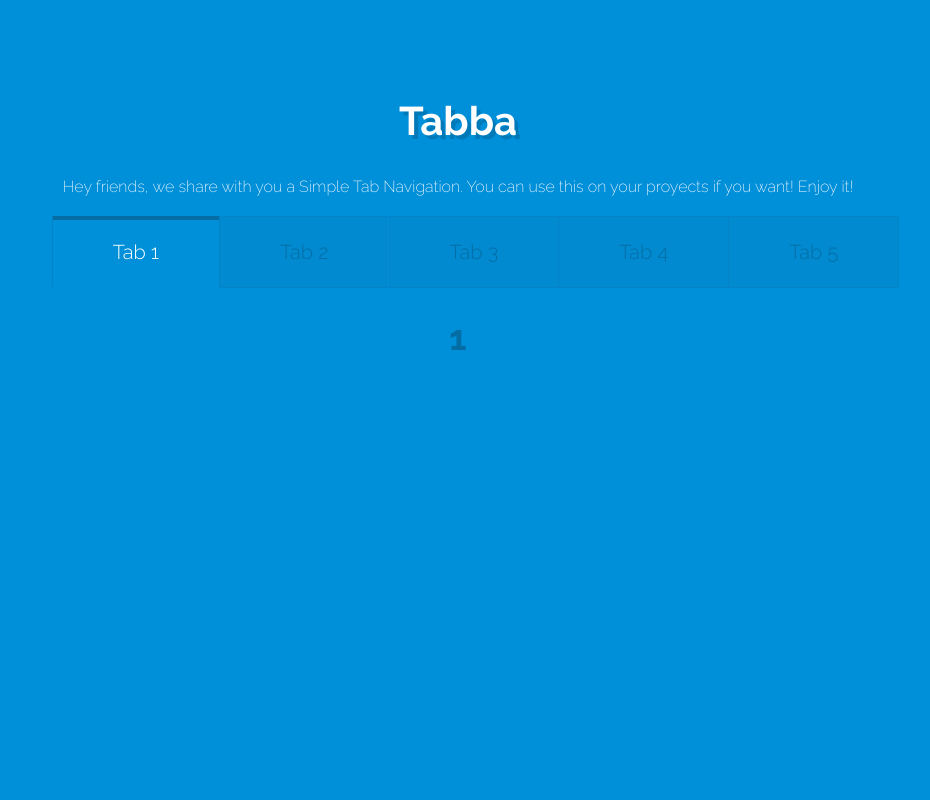
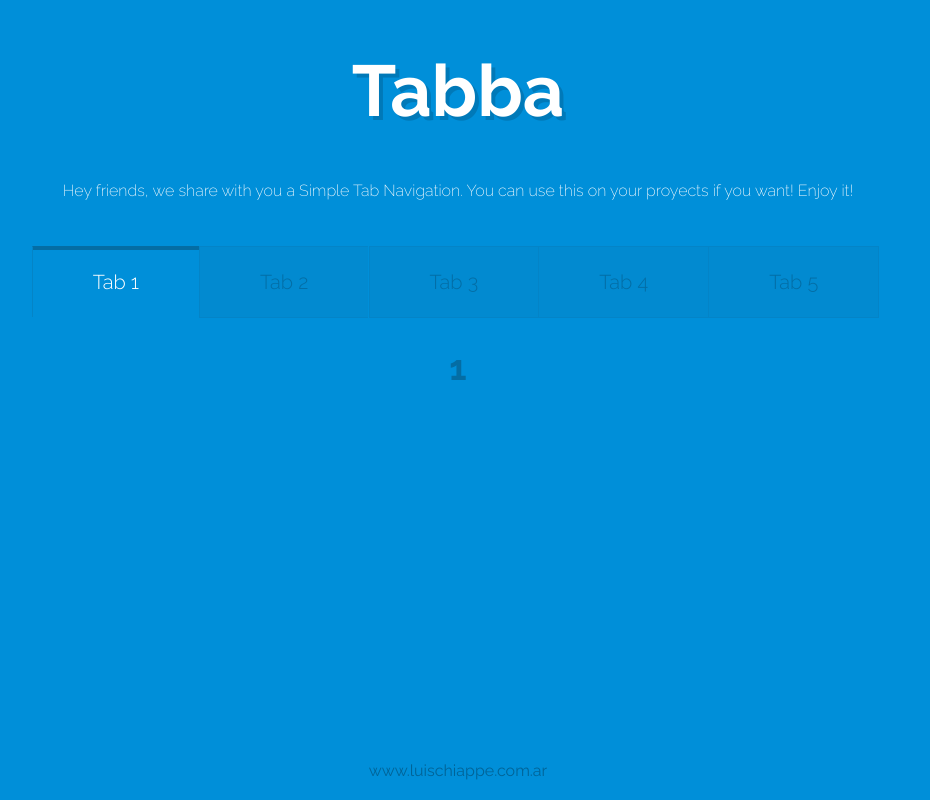
Before and after one commit to Luifi/Simple-Tab, a plain HTML site: page index.html in a window 1280 px wide. Shown: the whole page, without its empty margins (182-1112 px from the left). Drawn offline with nearby package versions, Linux system fonts and the light colour scheme.

Commit message:
update tabba

```diff
--- a/index.html
+++ b/index.html
@@ -2,15 +2,21 @@
 <html lang="en">
 <head>
     <meta charset="UTF-8">
-    <title>Simple Super Tab</title>
+    <title>Tabba - Simple Tab Navigation</title>
     <link rel="stylesheet" href="css/main.css">
     <link href='http://fonts.googleapis.com/css?family=Raleway:700,400,300,200' rel='stylesheet' type='text/css'><body>
 
-    <section id="tabs">
-
+    <!-- HEADER -->
+    <header>
         <h1>Tabba</h1>
         <p>Hey friends, we share with you a Simple Tab Navigation. You can use this on your proyects if you want! Enjoy it!</p>
 
+    </header> <!-- /HEADER -->
+
+    <!-- SECTION TABS -->
+    <section id="tabs">
+
+        <!-- Tabs Navigation -->
         <nav>
             <ul class="navtab">
                 <li class="navtab__item navtab__item--active">
@@ -31,6 +37,7 @@
             </ul>
         </nav>
 
+        <!-- Tabs Content -->
         <div class="tab-content">
             <article id="tab-1">
                 <h2>1</h2>
@@ -47,10 +54,13 @@
             <article id="tab-5">
                 <h2>5</h2>
             </article>
-        </div>
-        <!-- /content -->
-    </section>
-    <!-- /tabs -->
+        </div> <!-- / Tabs Content -->
+
+    </section> <!-- / SECTION TABS -->
+
+    <footer>
+        <a href="http://www.luischiappe.com.ar">www.luischiappe.com.ar</a>
+    </footer>
 
     <!-- JS -->
     <script src="http://ajax.googleapis.com/ajax/libs/jquery/1.11.1/jquery.min.js"></script>
--- a/scss/main.scss
+++ b/scss/main.scss
@@ -8,9 +8,13 @@ body {
     color: #fff;
 }
 
-h1{
+h1, h2, p, a {
+    text-align: center;
+}
+
+h1 {
     font-weight: 700;
-    font-size: 2em;
+    font-size: 4.5em;
     text-shadow: 4px 4px 0 rgba(0,0,0,.15);
 }
 
@@ -20,7 +24,7 @@ h2 {
 }
 
 p {
-    font-size: 0.8em;
+    font-size: 1em;
     font-weight: 200;
 }
 
@@ -31,9 +35,8 @@ p {
     display: block;
     position: relative;
     overflow: hidden;
-    margin: 5% auto 0;
+    margin: 2% auto 0;
     max-width: 1200px;
-    min-width: 980px;
     font-weight: 300;
     font-size: 1.25em;
     text-align: center;
@@ -42,8 +45,11 @@ p {
 // Nav Tabs
 
 %item {
-    display: inline-block;
-    margin: 0 0 0 -5px;
+
+    @media screen and (min-width:980px) {
+        display: inline-block;
+        margin: 0 0 0 -5px;
+    }
 
     a {
         padding: 1.25em 3em;
@@ -61,19 +67,22 @@ nav {
 
     .navtab {
         list-style: none;
+        padding: 0 1em;
 
         &__item {
             @extend %item;
             border: 1px solid rgba(40,44,42,0.1);
 
+            @media screen and (min-width:980px){
+                &:not(:last-child) {
+                    border-right: none;
+                }
+            }
 
-            &:not(:last-child) {
-                border-right: none;
-            }
 
             &--active{
                 @extend %item;
-                border-bottom: none !important;
+                border-bottom: none;
                 border-top: 1px solid #046da4;
 
                 a {
@@ -96,3 +105,18 @@ nav {
         display: none;
     }
 }
+
+/* FOOTER */
+
+footer {
+    position: absolute;
+    bottom: 20px;
+    left: 0;
+    right: 0;
+    margin: auto;
+    a {
+        color: rgba(0,0,0,.3);
+        text-decoration: none;
+        display: block;
+    }
+}
```
Also changed, not shown: css/main.css.
